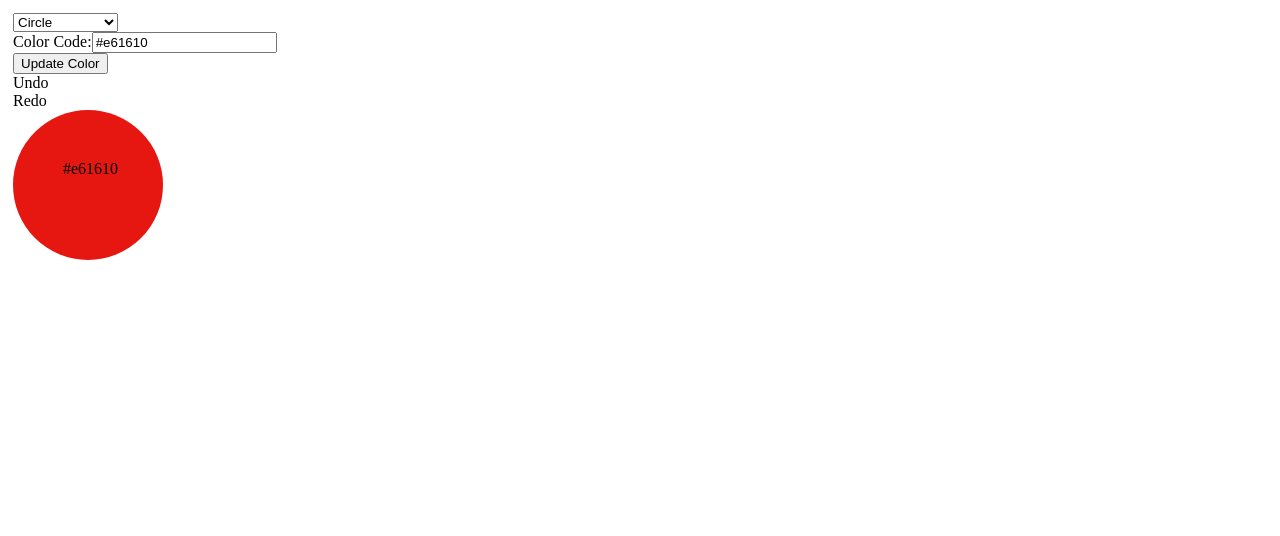
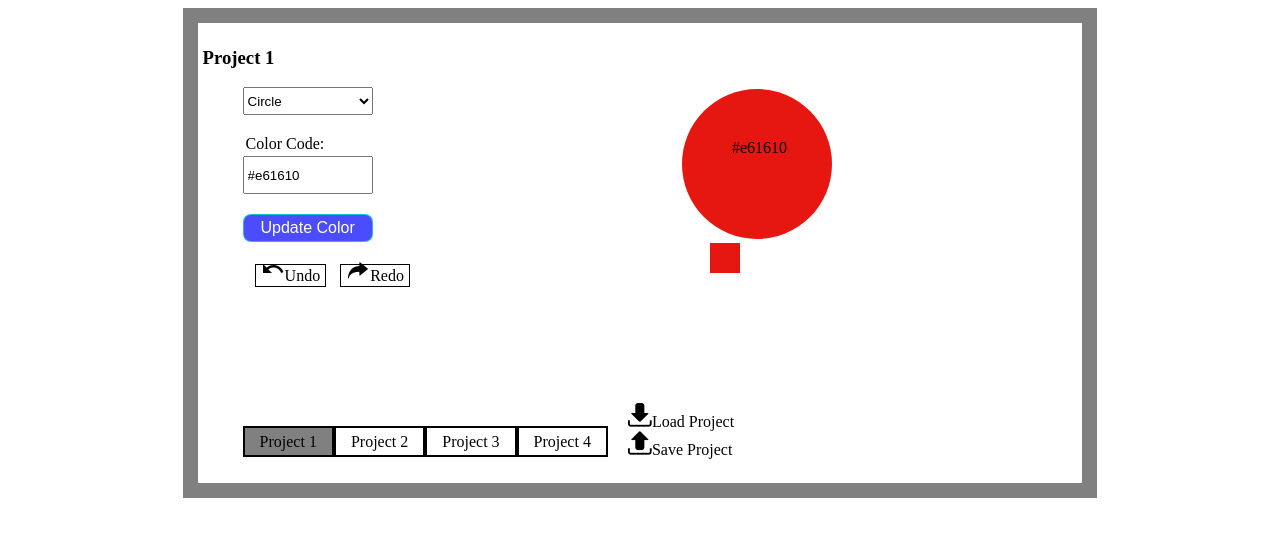
Before and after one commit to sakshigpt330/lux, a React app: page /drawImage in a window 1280 px wide. Built offline with nearby package versions, Linux system fonts and the light colour scheme.

Commit message:
task 2 ui fixed

```diff
--- a/public/index.css
+++ b/public/index.css
@@ -1,3 +1,52 @@
+li {
+  list-style: none;
+  display: inline;
+}
+
+select {
+  width: 130px;
+  height: 28px;
+}
+
+input {
+  width: 120px;
+  height: 28px;
+  padding: 3px;
+}
+
+button {
+  color: #fff;
+  background-color: #0000ffb3;
+  width: 130px;
+  height: 28px;
+  border: 1px solid #00ffbba6;
+  border-radius: 8px;
+  font-size: 16px;
+}
+
+label {
+  display: block;
+  margin: 3px;
+}
+
+.boxBtn {
+  padding: 2px 5px;
+  border: 1px solid #000;
+  margin:7px;
+  width: 60px;
+}
+
+.inputWrap {
+  margin: 20px 0px;
+}
+
+.bg_gray {
+  background-color: gray;
+  width: 70%;
+  height: 70%;
+  margin: 0 auto;
+}
+
 .galleryImg {
   width: 120px;
   height: 120px;
@@ -6,34 +55,84 @@
 .pad_5 {
   padding: 5px;
 }
+.pad_15 {
+  padding: 15px;
+}
+
+.pad_15_5 {
+  padding: 15px 5px;
+}
+
+.bg_white {
+  background-color: #fff;
+  min-height: 450px;
+}
+
+.blockLabel {
+  display: block;
+}
+
+.mglt_20 {
+  margin-left: 20px;
+}
+
+.mgtp_30 {
+  margin-top: 30px;
+}
+
+.flt_lt {
+  float: left;
+}
+
+.wd_50 {
+  width: 50%;
+}
+
+.wd_20 {
+  width: 20%;
+}
+
+.pdlt_28 {
+  padding-left: 28px;
+}
+
+.projectWrap {
+  width: 100%;
+  min-height: 300px;
+}
 
 .parallelogram {
 	width: 100px;
 	height: 50px;
 	transform: skew(20deg);
+  margin: 2px;
 }
 
 .rectangle {
   height: 50px;
   width: 100px;
+  margin: 2px;
 }
 
 .oval {
   height: 50px;
   width: 100px;
   border-radius: 50%;
+  margin: 2px;
 }
 
 .circle {
   height: 50px;
   width: 50px;
   border-radius: 50%;
+  margin: 2px;
 }
 
 .square {
   height: 50px;
   width: 50px;
   background-color: #555;
+  margin: 2px;
 }
 
 .center {
@@ -41,6 +140,20 @@
   padding: 50px;
 }
 
+.lastUsed {
+  width: 30px;
+  height: 30px;
+}
+
 .pointer {
   cursor: pointer;
 }
+
+.tab {
+  padding: 5px 15px;
+  border: 2px solid #000;
+  cursor: pointer;
+}
+.active {
+  background-color: gray;
+}
--- a/src/frontend/components/selectComponent.js
+++ b/src/frontend/components/selectComponent.js
@@ -2,10 +2,14 @@ import PropTypes from 'prop-types';
 import React from 'react';
 
 const SELECT = (props) => {
-  const { className, placeholder, options, defaultVal } = props;
+  const { className, placeholder, options, defaultVal, onChange } = props;
   return (
     <select
-      className={className} placeholder={placeholder} defaultValue={defaultVal}>
+      className={className}
+      placeholder={placeholder}
+      defaultValue={defaultVal}
+      onChange={onChange}
+    >
       {placeholder && <option value="">{placeholder}</option>}
       {options.map(data => (
         <option key={data.label} value={data.value}>{data.label}</option>
--- /dev/null
+++ b/src/frontend/components/shapesComponent.js
@@ -0,0 +1,20 @@
+import PropTypes from 'prop-types';
+import React from 'react';
+
+const SHAPES = (props) => {
+  const { classname, children, color } = props;
+  return (
+    <div
+      className={classname}
+      style={{backgroundColor: color}} >
+      {children}
+    </div>
+  );
+};
+
+SHAPES.propTypes = {
+  color: PropTypes.string,
+  classname: PropTypes.string,
+};
+
+export default SHAPES;
--- a/src/frontend/container/drawImage.js
+++ b/src/frontend/container/drawImage.js
@@ -1,12 +1,14 @@
 import _ from 'lodash';
-import { connect } from 'react-redux';
-import { Link } from 'react-router-dom';
 import React, { Component } from 'react';
 import Button from '../components/buttonComponent';
 import Image from '../components/imageComponent';
 import FormInput from '../components/formInput';
 import Select from '../components/selectComponent';
-import { SHAPES, historySwitch } from '../metaComponents';
+import Shapes from '../components/shapesComponent';
+import {
+  SHAPES, historySwitch, TABS,
+  DOWNLOAD, UPLOAD, UNDO, REDO,
+} from '../metaComponents';
 
 class DrawImage extends Component {
 
@@ -17,6 +19,7 @@ class DrawImage extends Component {
       color: ['#e61610'],
       changingColor: '#e61610',
       poped: [],
+      tab: 1,
     };
   }
 
@@ -26,7 +29,7 @@ class DrawImage extends Component {
       const COLOR = this.state.color;
       const COLOR_LEN = COLOR.length;
         if(COLOR_LEN > 1) {
-          const POPED = this.state.color.pop(this.state.changingColor);
+          const POPED = this.state.color.pop();
           this.state.poped.push(POPED);
           this.setState({ changingColor: COLOR[COLOR_LEN -1] })
         }
@@ -36,6 +39,7 @@ class DrawImage extends Component {
         const LEN = this.state.poped.length - 1;
         if(LEN > -1) {
           const LAST_UNDO = UNDO_DATA[LEN];
+          this.state.poped.pop();
           this.state.color.push(LAST_UNDO);
         }
         break;
@@ -47,25 +51,55 @@ class DrawImage extends Component {
 
   historyButton() {
     return(
-      historySwitch.map((data, id) => (
-        <div key={id} className="pointer" onClick={() => this.updateColor(data.label)}>
-          <span>{data.label}</span>
-        </div>
-      ))
+      <ul className="pad_15_5">
+        {historySwitch.map((data, id) => (
+          <li key={id} className="pointer boxBtn" onClick={() => this.updateColor(data.label)}>
+            <Image src={data.img} />
+            <span>{data.label}</span>
+          </li>
+        ))}
+      </ul>
     )
   }
 
-  render() {
+  shape(classname, color, child, id) {
+    return(
+      <Shapes
+        classname={classname}
+        color={color}
+        key={id}
+      >
+        <span>{child}</span>
+      </Shapes>
+    )
+  }
+
+  lastUsedColors() {
+    return (
+      <ul className="pdlt_28">
+        {this.state.color.map((data, i) => (
+          (i < 3) ? this.shape('square lastUsed flt_lt', data, '', i) : null
+        ))}
+      </ul>
+    )
+  }
+
+  tabData() {
     const COLOR = this.state.color;
     const ACTIVE_COLOR = COLOR.length - 1;
     const ACTIVE = COLOR[ACTIVE_COLOR];
     return (
-      <div className="pad_5">
-        <div className="col-md-2">
-          <Select options={SHAPES} defaultVal="circle" />
+      <ul className="projectWrap" id="pdfContent">
+        <li className="flt_lt wd_50">
+          <Select
+            options={SHAPES}
+            defaultVal="circle"
+            onChange={(e) => this.setState({ shape: e.target.value })}
+          />
           <FormInput
             label="Color Code:"
             value={this.state.changingColor}
+            wrapClass="inputWrap"
             onChange={(e) => this.setState({changingColor: e})}
           />
           <Button
@@ -74,12 +108,75 @@ class DrawImage extends Component {
             className="pointer"
             />
           {this.historyButton()}
-        </div>
-        <div>
-          <div
-            className={`${this.state.shape} center`}
-            style={{backgroundColor: ACTIVE}} >
-            <span>{ACTIVE}</span>
+        </li>
+        <li className="flt_lt wd_50">
+          {this.shape(`${this.state.shape} center`, ACTIVE, ACTIVE)}
+          {this.lastUsedColors()}
+        </li>
+      </ul>
+    )
+  }
+
+  download() {
+    const CANVAS = document.getElementById('pdfContent');
+  }
+
+  upload() {
+
+  }
+
+  downloadUpload(label, img, onClick) {
+    return(
+      <div onClick={() => onClick()}>
+        <Image src={img} />
+        <span>{label}</span>
+      </div>
+    )
+  }
+
+  tabs() {
+    return(
+      <ul className="flt_lt mgtp_30">
+        {TABS.map(data => (
+          <li
+            key={data}
+            className={`tab ${(data === this.state.tab) && 'active'}`}
+            onClick={() => this.setState({ tab: data })}
+          >
+            Project {data}
+          </li>
+        ))}
+      </ul>
+    )
+  }
+
+  displayContent() {
+    switch (this.state.tab) {
+      case 1:
+        return this.tabData();
+      case 1:
+        return this.tabData();
+      case 1:
+        return this.tabData();
+      default:
+        return this.tabData();
+    }
+  }
+
+  render() {
+    return (
+      <div className='pad_15 bg_gray'>
+        <div className='pad_5 bg_white'>
+          <div>
+            <h3>Project {this.state.tab}</h3>
+            {this.displayContent()}
+            <div>
+              {this.tabs()}
+              <div className="flt_lt mglt_20">
+                {this.downloadUpload('Load Project', UPLOAD, () => this.upload())}
+                {this.downloadUpload("Save Project", DOWNLOAD, () => this.download())}
+              </div>
+            </div>
           </div>
         </div>
       </div>
@@ -87,7 +184,4 @@ class DrawImage extends Component {
   }
 }
 
-const mapStateToProps = state => ({
-});
-
-export default connect(mapStateToProps)(DrawImage);
+export default DrawImage;
--- a/src/frontend/metaComponents/index.js
+++ b/src/frontend/metaComponents/index.js
@@ -1,3 +1,10 @@
+// images
+export const DOWNLOAD = require('../assets/upload.png');
+export const UPLOAD = require('../assets/download.png');
+export const UNDO = require('../assets/undo.png');
+export const REDO = require('../assets/redo.png');
+
+// data
 export const SHAPES = [
   { value: 'circle', label: 'Circle' },
   { value: 'square', label: 'Square' },
@@ -7,6 +14,8 @@ export const SHAPES = [
 ];
 
 export const historySwitch = [
-  {label: 'Undo', img: ''},
-  {label: 'Redo', img: ''},
+  {label: 'Undo', img: UNDO},
+  {label: 'Redo', img: REDO},
 ];
+
+export const TABS = [1, 2, 3, 4];
```
Also changed, not shown: src/frontend/assets/download.png (added), src/frontend/assets/redo.png (added), src/frontend/assets/undo.png (added), src/frontend/assets/upload.png (added).
